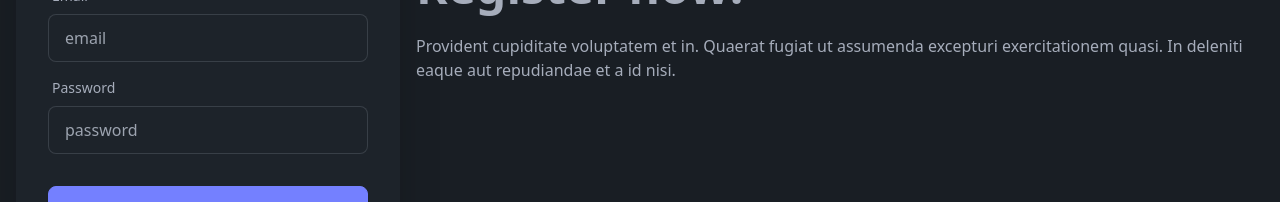
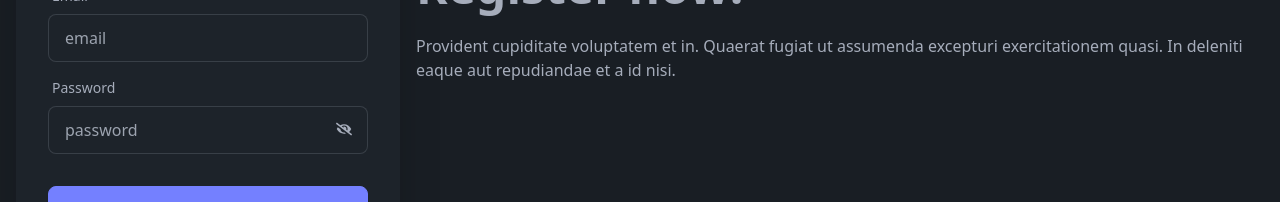
Before and after one commit to ALHriday/smart-learn-online-tutor, a React (Vite) app: page /register in a window 1280 px wide. Shown: the part 430-632 px from the top of the page. Built offline with nearby package versions, Linux system fonts and the light colour scheme; no server answers.

Commit message:
added Toggle Password

```diff
--- a/src/Auth/Login.jsx
+++ b/src/Auth/Login.jsx
@@ -1,11 +1,14 @@
-import { useContext } from "react";
+import { useContext, useRef } from "react";
 import { AuthContext } from "../AuthProvider/AuthProvider";
 import { Link, useNavigate } from "react-router-dom";
+import { FaEye } from "react-icons/fa";
+import { FaEyeSlash } from "react-icons/fa";
 
 
 const Login = () => {
-    const { signInWithGoogle, setUser, signInWithEmailAndPassWord, errorMessage, setErrorMessage } = useContext(AuthContext);
+    const { signInWithGoogle, setUser, signInWithEmailAndPassWord, errorMessage, setErrorMessage, showPass, togglePassword } = useContext(AuthContext);
     const navigate = useNavigate();
+    const showPassRef = useRef();
 
     const handleGoogleSignIn = () => {
         signInWithGoogle()
@@ -54,14 +57,18 @@ const Login = () => {
                                 <input type="email" name="email"
                                  placeholder="email" className="input input-bordered" required />
                             </div>
-                            <div className="form-control">
+                            <div className="form-control relative">
                                 <label className="label">
                                     <span className="label-text">Password</span>
                                 </label>
-                                <input type="password" name="password" placeholder="password" className="input input-bordered" required />
+                                <input ref={showPassRef} type="password" name="password" placeholder="password" className="input input-bordered" required />
                                 <label className="label">
                                     <a href="#" className="label-text-alt link link-hover">Forgot password?</a>
                                 </label>
+                                <p onClick={() => togglePassword(showPassRef)} className="absolute top-[45%] right-[5%]">
+                                {showPass ? <FaEye /> : <FaEyeSlash/>}
+
+                            </p>
                             </div>
                             <div className="form-control mt-6">
                                 <button className="btn btn-primary">Login</button>
--- a/src/Auth/Register.jsx
+++ b/src/Auth/Register.jsx
@@ -1,13 +1,17 @@
-import { useContext } from "react";
+import { useContext, useRef } from "react";
 import { AuthContext } from "../AuthProvider/AuthProvider";
 import { Link, useNavigate } from "react-router-dom";
 import { updateProfile } from "firebase/auth";
 import { auth } from "./firebase.init";
+import { FaEye } from "react-icons/fa";
+import { FaEyeSlash } from "react-icons/fa";
 
 const Register = () => {
 
-    const { createAccountWithEmailAndPass, setUser, passValidation, setPassValidation } = useContext(AuthContext);
+    const { createAccountWithEmailAndPass, setUser, passValidation, setPassValidation, showPass, togglePassword } = useContext(AuthContext);
     const navigate = useNavigate();
+    const showPassRef = useRef();
+
 
     const handleUserWithEmailAndPassword = (e) => {
         e.preventDefault();
@@ -73,11 +77,15 @@ const Register = () => {
                             </label>
                             <input type="email" name="email" placeholder="email" className="input input-bordered" required />
                         </div>
-                        <div className="form-control">
+                        <div className="form-control relative">
                             <label className="label">
                                 <span className="label-text">Password</span>
                             </label>
-                            <input type="password" name="password" placeholder="password" className="input input-bordered" required />
+                            <input ref={showPassRef} type="password" name="password" placeholder="password" className="input input-bordered" required />
+                            <p onClick={() => togglePassword(showPassRef)} className="absolute bottom-[20%] right-[5%]">
+                                {showPass ? <FaEye /> : <FaEyeSlash/>}
+
+                            </p>
                         </div>
                         <div className="form-control mt-6">
                             <button className="btn btn-primary">Register</button>
--- a/src/AuthProvider/AuthProvider.jsx
+++ b/src/AuthProvider/AuthProvider.jsx
@@ -13,6 +13,7 @@ const AuthProvider = ({ children }) => {
     const [loading, setLoading] = useState(true);
     const [errorMessage, setErrorMessage] = useState('');
     const [passValidation, setPassValidation] = useState('');
+    const [showPass, setShowPass] = useState(false);
 
     const signInWithGoogle = () => {
         setLoading(true);
@@ -30,6 +31,18 @@ const AuthProvider = ({ children }) => {
     const signInWithEmailAndPassWord = (email, password) => {
         setLoading(true);
         return signInWithEmailAndPassword(auth, email, password)
+    }
+
+
+    const togglePassword = (status) => {
+        if (status.current.type === 'password') {
+            status.current.type = 'text';
+            setShowPass(true);
+        } else {
+            status.current.type = 'password';
+            setShowPass(false);
+        }
+
     }
 
 
@@ -53,6 +66,9 @@ const AuthProvider = ({ children }) => {
         setErrorMessage,
         passValidation,
         setPassValidation,
+        showPass,
+        setShowPass,
+        togglePassword
 
     }
 
```
